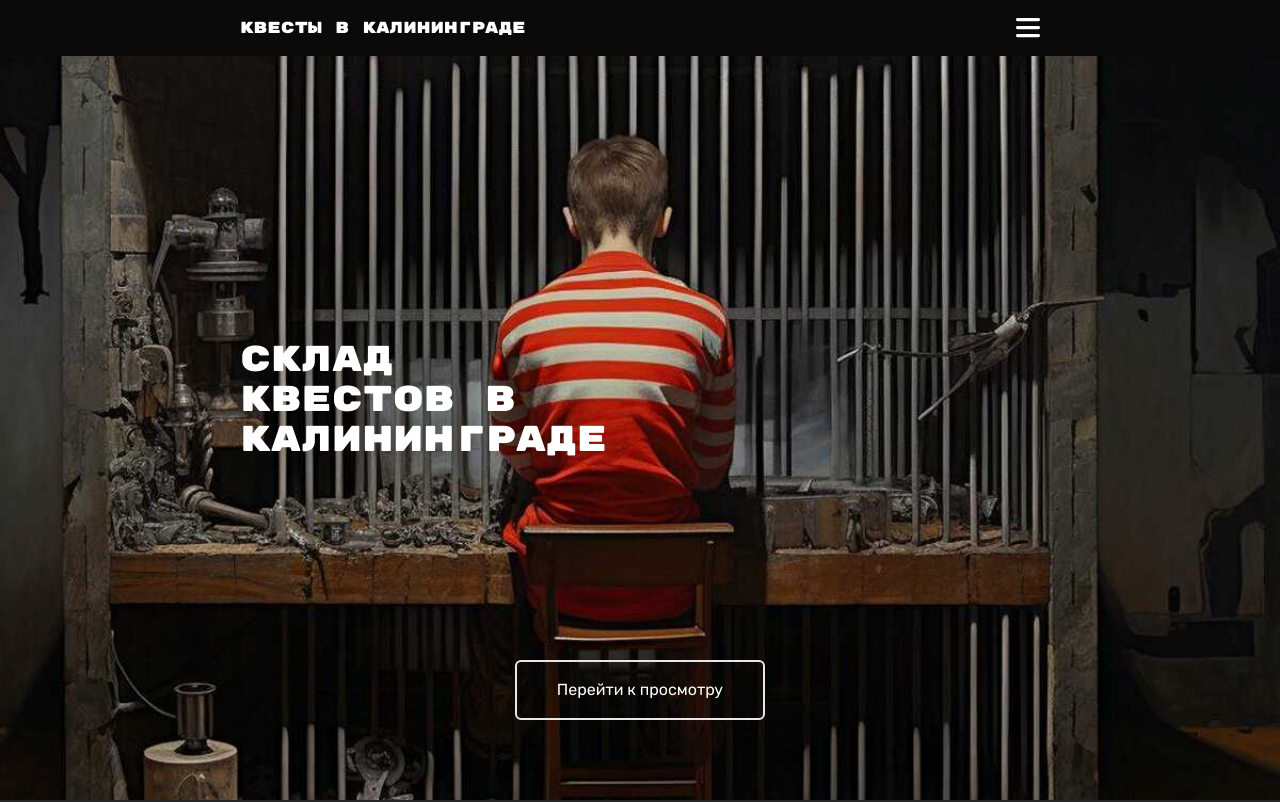
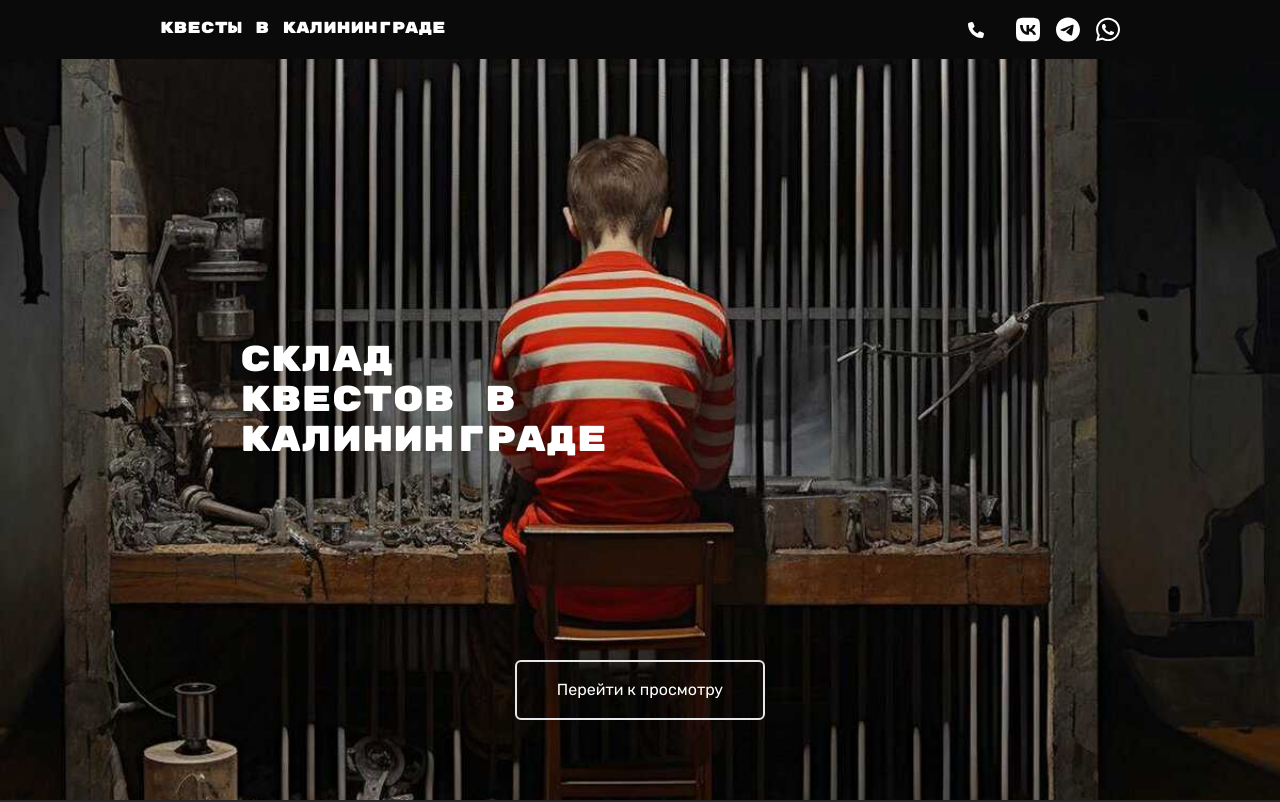
Before and after one commit to helgasurojakova/horror-quest, a Next.js app: page / in a window 1280 px wide. Shown: the top 802 px of the page. Built offline with nearby package versions, Linux system fonts and the light colour scheme.

Commit message:
feat(header): added contacts for desktop

```diff
--- a/src/components/Header/index.tsx
+++ b/src/components/Header/index.tsx
@@ -1,4 +1,9 @@
 import menu from '@/assets/menu.svg'
+import phone from '@/assets/phone.svg'
+import telegram from '@/assets/telegram.svg'
+import vk from '@/assets/vk.svg'
+import whatsapp from '@/assets/whatsapp.svg'
+import { formatPhoneNumber } from '@/helpers'
 import { Rubik_Mono_One } from 'next/font/google'
 import Image from 'next/image'
 import Link from 'next/link'
@@ -7,14 +12,45 @@ const rubikMono = Rubik_Mono_One({ weight: ['400'], subsets: ['latin'] })
 
 export default function Header() {
   return (
-    <header className="bg-neutral-950 absolute w-full z-10 p-4 xl:px-60 lg:px-40 md:px-20 sm:px-4">
+    <header className="bg-neutral-950 absolute w-full z-10 p-4 2xl:px-60 lg:px-40 md:px-20 sm:px-4">
       <div className="flex justify-between">
         <Link className={`${rubikMono.className}`} href="/">
           Квесты в Калининграде
         </Link>
-        <button>
+        <button className="block 2xl:hidden md:hidden">
           <Image src={menu} alt="menu" />
         </button>
+        <div className="hidden 2xl:flex md:flex flex items-center gap-4">
+          <a
+            className="flex gap-4 items-center"
+            href={`tel:+${process.env.REACT_APP_PHONE_NUMBER}`}
+            target="_blank"
+          >
+            <Image src={phone} alt="Мобильный телефон" className="w-4" />
+            <span>{formatPhoneNumber(process.env.REACT_APP_PHONE_NUMBER)}</span>
+          </a>
+          <a
+            className="flex gap-4 items-center"
+            href={process.env.REACT_APP_VK_LINK}
+            target="_blank"
+          >
+            <Image src={vk} alt="VK" className="w-6" />
+          </a>
+          <a
+            className="flex gap-4 items-center"
+            href={`https://t.me/+${process.env.REACT_APP_PHONE_NUMBER}`}
+            target="_blank"
+          >
+            <Image src={telegram} alt="Telegram" className="w-6" />
+          </a>
+          <a
+            className="flex gap-4 items-center"
+            href={`https://wa.me/+${process.env.REACT_APP_PHONE_NUMBER}`}
+            target="_blank"
+          >
+            <Image src={whatsapp} alt="WhatsApp" className="w-6" />
+          </a>
+        </div>
       </div>
     </header>
   )
```
